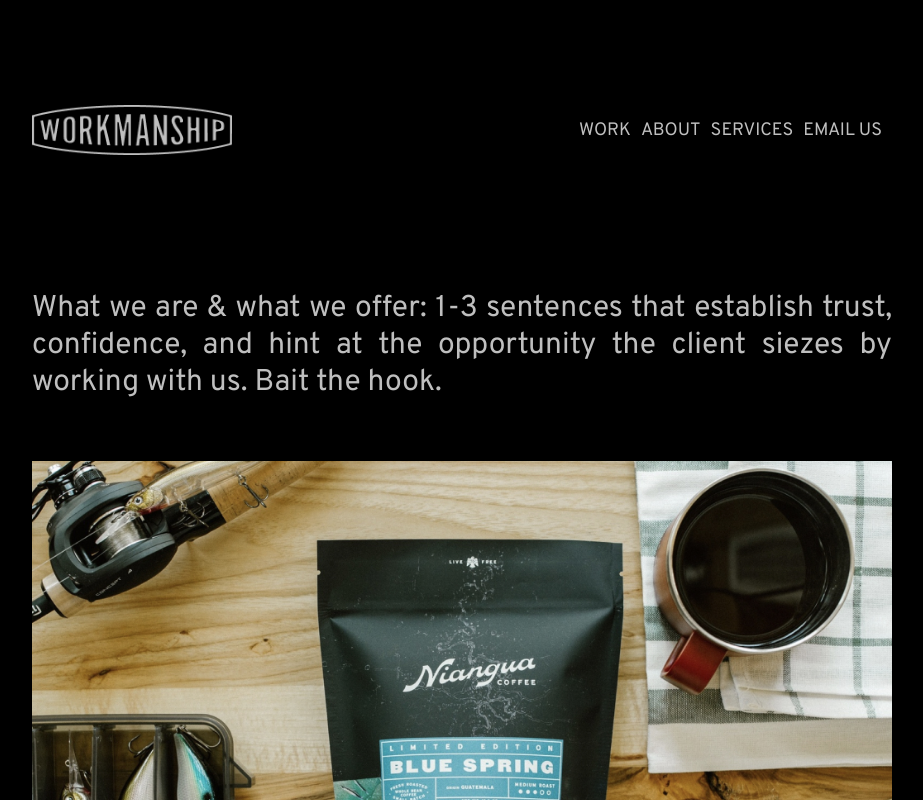
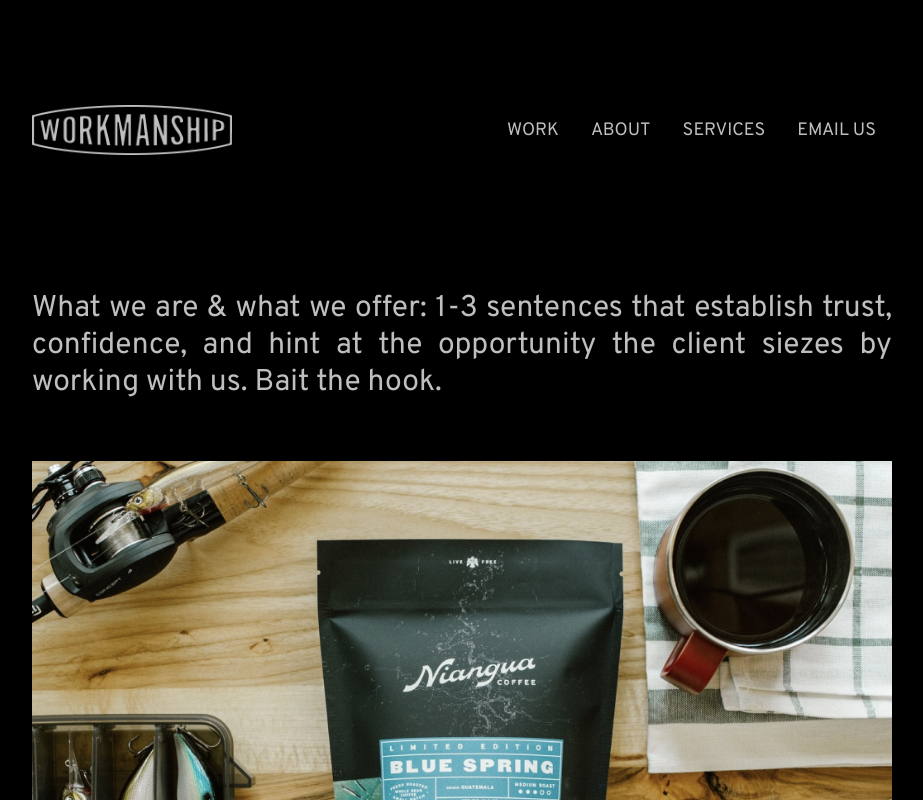
Before and after one commit to gdickison/workmanship, a React (Create React App) app: page / in a window 1280 px wide. Shown: the top 800 px of the page, without its empty margins (178-1101 px from the left). Built offline with nearby package versions, Linux system fonts and the light colour scheme; a web font is replaced by a local one.

Commit message:
Move all the menu functionality and styling into NavMenu

```diff
--- a/src/Components/AllWorkButton.js
+++ b/src/Components/AllWorkButton.js
@@ -15,6 +15,7 @@
         background-color: #E5E5E5;
         color: #000000;
         cursor: pointer;
+        border-radius: 2px;
     }
 `;
 
--- a/src/Components/GetInTouch.js
+++ b/src/Components/GetInTouch.js
@@ -15,6 +15,7 @@
         background-color: #E5E5E5;
         color: #000000;
         cursor: pointer;
+        border-radius: 2px;
     }
 `;
 
--- a/src/Components/NavMenu.js
+++ b/src/Components/NavMenu.js
@@ -1,5 +1,29 @@
 import { useState } from 'react';
 import Hamburger from "./Hamburger";
+import styled from 'styled-components';
+
+const StyledMenuLinkA = styled.a`
+    text-align: center;
+    padding: 16px;
+    text-decoration: none;
+
+    &:hover {
+        background-color: #E5E5E5;
+        color: #000000;
+        cursor: pointer;
+        border-radius: 2px;
+    }
+
+    @media (max-width: 822px){
+        padding: 5px;
+    }
+`;
+
+const MenuLink = ({text}) => {
+    return (
+        <StyledMenuLinkA>{text}</StyledMenuLinkA>
+    )
+}
 
 const NavMenu = () => {
     const [hamburgerOpen, setHamburgerOpen] = useState(false);
@@ -10,10 +34,10 @@
     return (
         <div className="navigation">
             <ul>
-                <li>work</li>
-                <li>about</li>
-                <li>services</li>
-                <li>email us</li>
+                <li><MenuLink text="work" href="#"/></li>
+                <li><MenuLink text="about" href="#"/></li>
+                <li><MenuLink text="services" href="#"/></li>
+                <li><MenuLink text="email us" href="#"/></li>
             </ul>
             <div className="hamburger" onClick={toggleHamburger}>
                 <Hamburger isOpen={hamburgerOpen}/>
@@ -32,11 +56,7 @@
                     margin: 0px;
                     padding: 0px;
                     overflow: hidden;
-                }
-
-                .navigation ul li{
                     list-style-type: none;
-                    padding-right: 10px;
                 }
 
                 .hamburger{
@@ -44,7 +64,7 @@
                     z-index: 6;
                 }
 
-                @media (max-width: 767px){
+                @media (max-width: 822px){
                     .hamburger{
                         display: flex;
                         padding-top: 10px;
@@ -60,6 +80,10 @@
                         position: fixed;
 
                     }
+
+                    .navigation ul li{
+                        padding: 5px;
+                    }
                 }
             `}</style>
         </div>
```
Also changed, not shown: src/Components/HeaderMenu.js (deleted, +0 -57 lines).
